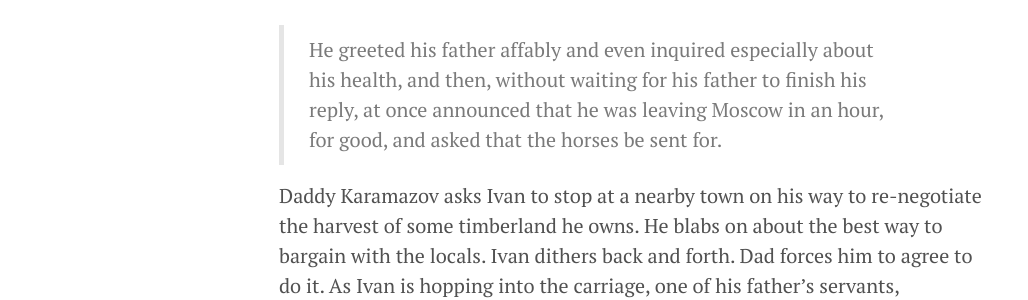
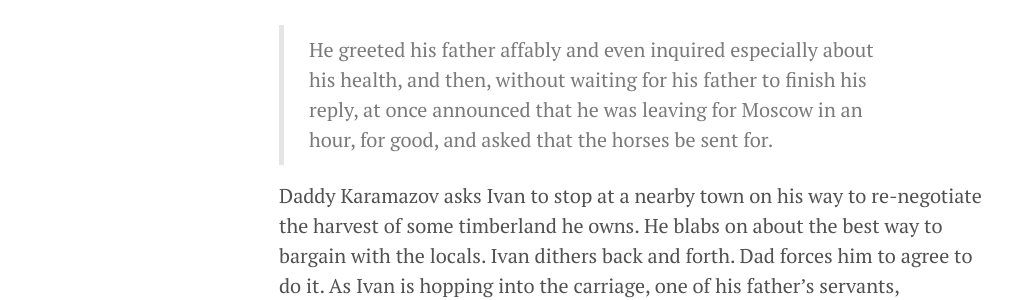
Before and after one commit to amalex5/amalex5.github.io, a Jekyll site: the page built from _posts/2016-01-03-recurse-center-day-negative-1.markdown, in a window 1280 px wide and 900 px high, scrolled down 833 px. Shown: the part 224-524 px from the top of the window, without its empty margins (1-1029 px from the left). Built offline with Jekyll 4.4.1, drawn with Linux system fonts in a browser that asks for light colours.

Commit message:
Post update: Recurse Center, Day Negative 1

```diff
--- a/_posts/2016-01-03-recurse-center-day-negative-1.markdown
+++ b/_posts/2016-01-03-recurse-center-day-negative-1.markdown
@@ -13,7 +13,7 @@ Fun details: I installed the [Haskell Platform](https://www.haskell.org/platform
 
 Off to New York tomorrow! M. is letting me stay with him in his palace in outer Queens ("but I'm slammed with this book project, so I might not get to see you all that much.") Earlier today I was re-reading the action-packed chapter of the *Bros. K.* where Ivan, fed up and frustrated, finally storms out of his father's house:
 
->He greeted his father affably and even inquired especially about his health, and then, without waiting for his father to finish his reply, at once announced that he was leaving Moscow in an hour, for good, and asked that the horses be sent for.
+>He greeted his father affably and even inquired especially about his health, and then, without waiting for his father to finish his reply, at once announced that he was leaving for Moscow in an hour, for good, and asked that the horses be sent for.
 
 Daddy Karamazov asks Ivan to stop at a nearby town on his way to re-negotiate the harvest of some timberland he owns. He blabs on about the best way to bargain with the locals. Ivan dithers back and forth. Dad forces him to agree to do it. As Ivan is hopping into the carriage, one of his father's servants, Smerdyakov, comes up. Smerdyakov was born without any apparent father to a mentally-disabled, destitute local peasant ("Stinking Lizaveta"), in a sort of creepy reversal of the immaculate conception. It's not that immaculate. Everyone in town knows that it's Daddy Karamazov who probably raped Stinking Lizaveta. So Smerdyakov is not only his servant but his illegitimate child (and Ivan's half-brother).
 
```
